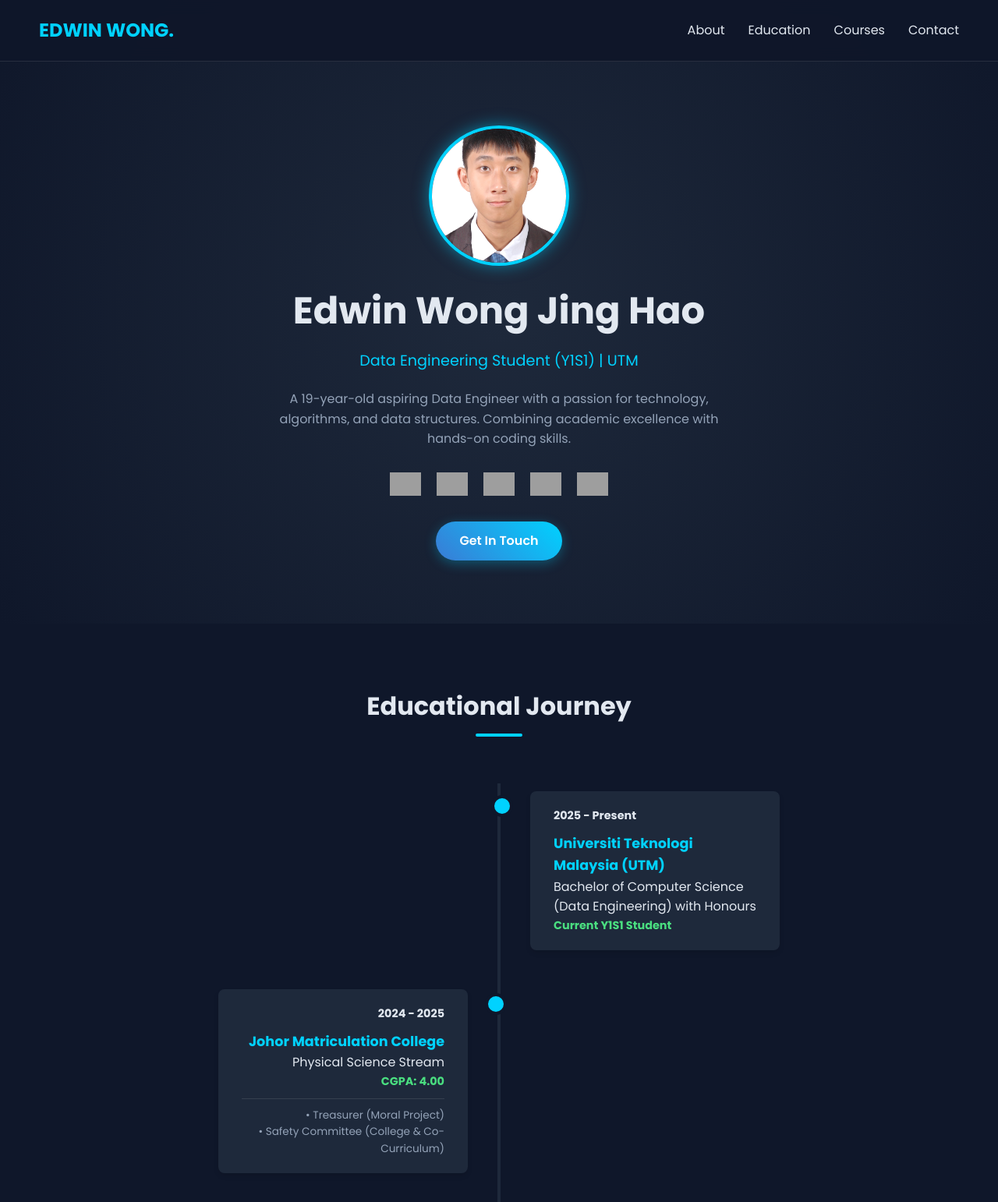
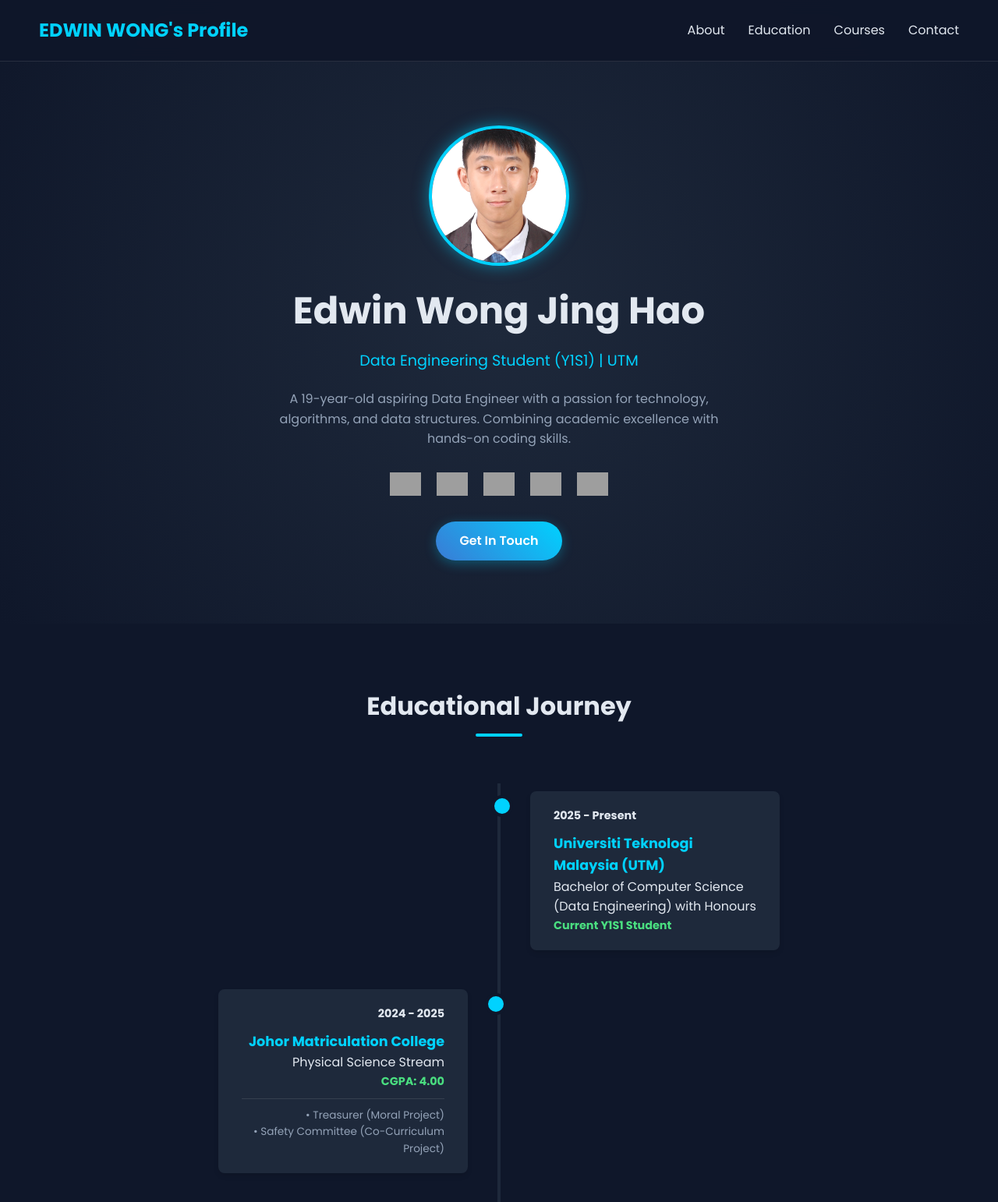
Before and after one commit to haoyue-06/personal-website1, a plain HTML site: page index.html in a window 1280 px wide. Shown: the top 1542 px of the page at 78% size. Drawn offline with Linux system fonts and the light colour scheme; grey boxes are pictures that could not be loaded.

Commit message:
Update index.html

```diff
--- a/index.html
+++ b/index.html
@@ -259,7 +259,7 @@
 <body>
 
     <header>
-        <div class="logo">EDWIN WONG.</div>
+        <div class="logo">EDWIN WONG's Profile</div>
         <nav>
             <ul>
                 <li><a href="#about">About</a></li>
@@ -310,7 +310,7 @@
                     <p class="grade">CGPA: 4.00</p>
                     <div class="roles">
                         • Treasurer (Moral Project)<br>
-                        • Safety Committee (College & Co-Curriculum)
+                        • Safety Committee (Co-Curriculum Project)
                     </div>
                 </div>
             </div>
```
